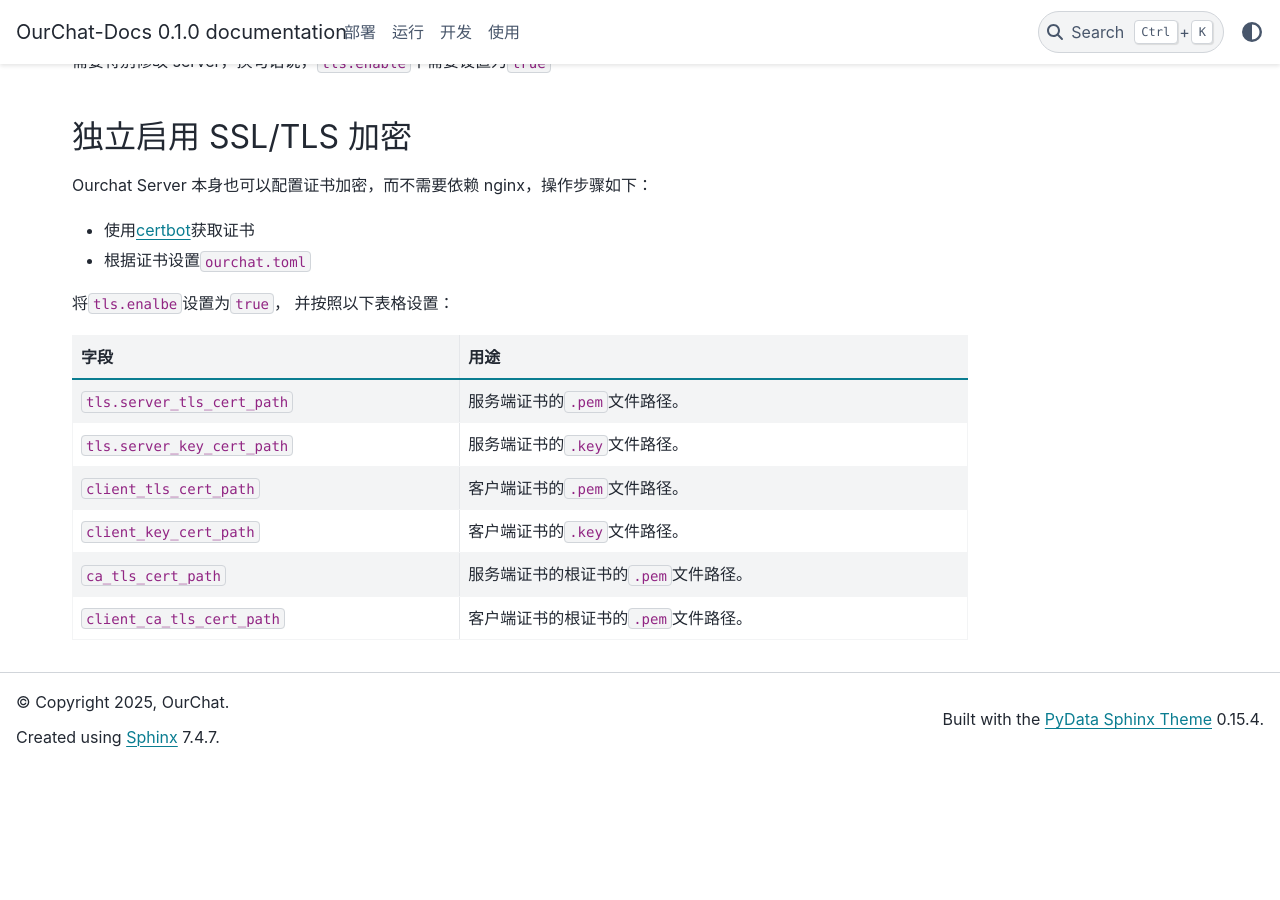
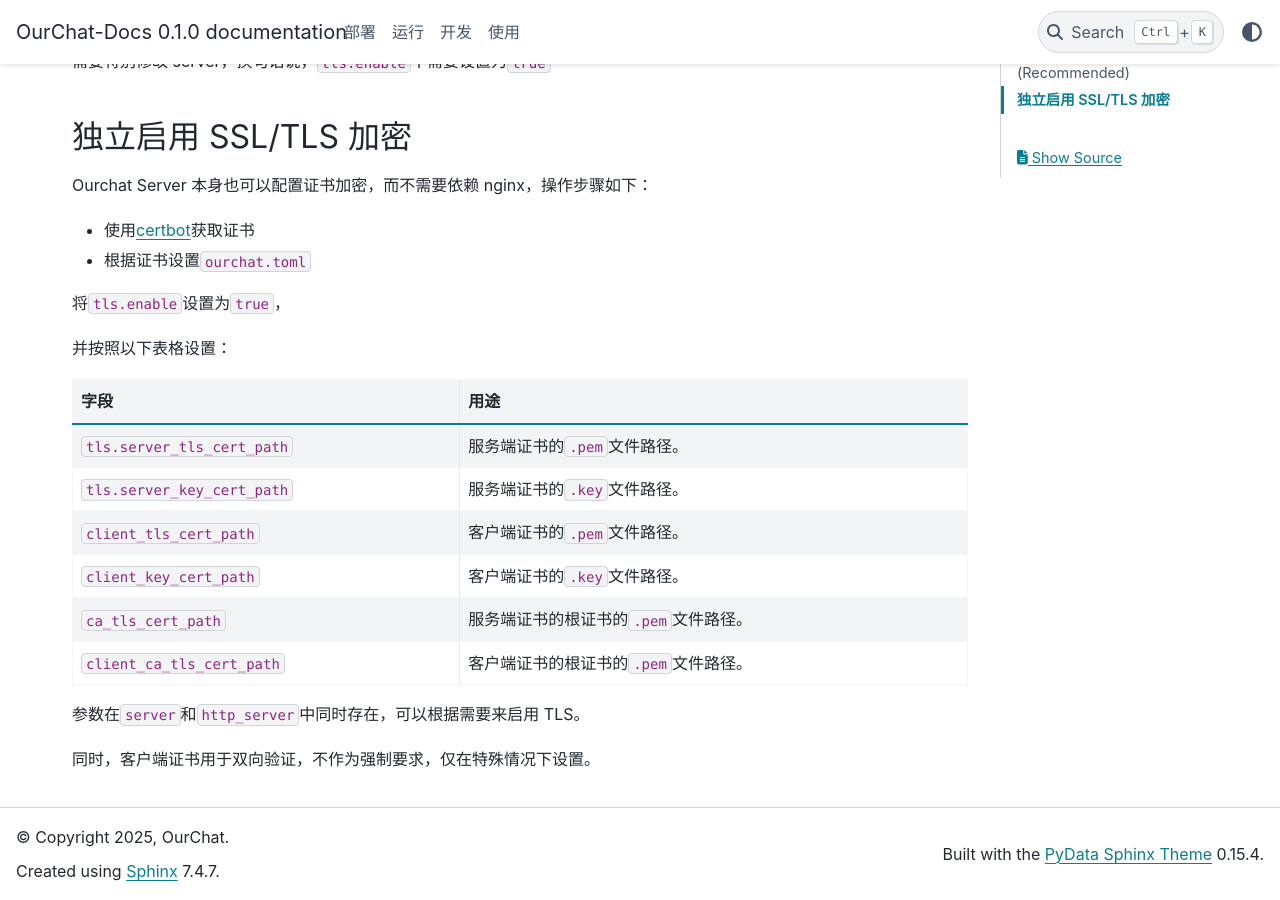
Before and after one commit to SkyUOI/OurChat-Docs, a Sphinx documentation site: the page built from docs/source/docs/deploy/ssl-tls.md, in a window 1280 px wide and 900 px high, scrolled down 1261 px. Built offline with Sphinx 7.4.7 and the PyData theme 0.15.4, drawn with Linux system fonts in a browser that asks for light colours; before the commit the page ends 2027 px from its top, so only the background shows below that.

Commit message:
fix typo and add details of tls setting

```diff
--- a/docs/source/docs/deploy/ssl-tls.md
+++ b/docs/source/docs/deploy/ssl-tls.md
@@ -62,13 +62,19 @@
 
 - 根据证书设置`ourchat.toml`
 
-将`tls.enalbe`设置为`true`，
+将`tls.enable`设置为`true`，
+
 并按照以下表格设置：
-|字段|用途|
-|--|--|
-|`tls.server_tls_cert_path`|服务端证书的`.pem`文件路径。|
-|`tls.server_key_cert_path`|服务端证书的`.key`文件路径。|
-|`client_tls_cert_path`|客户端证书的`.pem`文件路径。|
-|`client_key_cert_path`|客户端证书的`.key`文件路径。|
-|`ca_tls_cert_path`|服务端证书的根证书的`.pem`文件路径。|
-|`client_ca_tls_cert_path`|客户端证书的根证书的`.pem`文件路径。|
+
+| 字段                       | 用途                                 |
+| -------------------------- | ------------------------------------ |
+| `tls.server_tls_cert_path` | 服务端证书的`.pem`文件路径。         |
+| `tls.server_key_cert_path` | 服务端证书的`.key`文件路径。         |
+| `client_tls_cert_path`     | 客户端证书的`.pem`文件路径。         |
+| `client_key_cert_path`     | 客户端证书的`.key`文件路径。         |
+| `ca_tls_cert_path`         | 服务端证书的根证书的`.pem`文件路径。 |
+| `client_ca_tls_cert_path`  | 客户端证书的根证书的`.pem`文件路径。 |
+
+参数在`server`和`http_server`中同时存在，可以根据需要来启用 TLS。
+
+同时，客户端证书用于双向验证，不作为强制要求，仅在特殊情况下设置。
```
